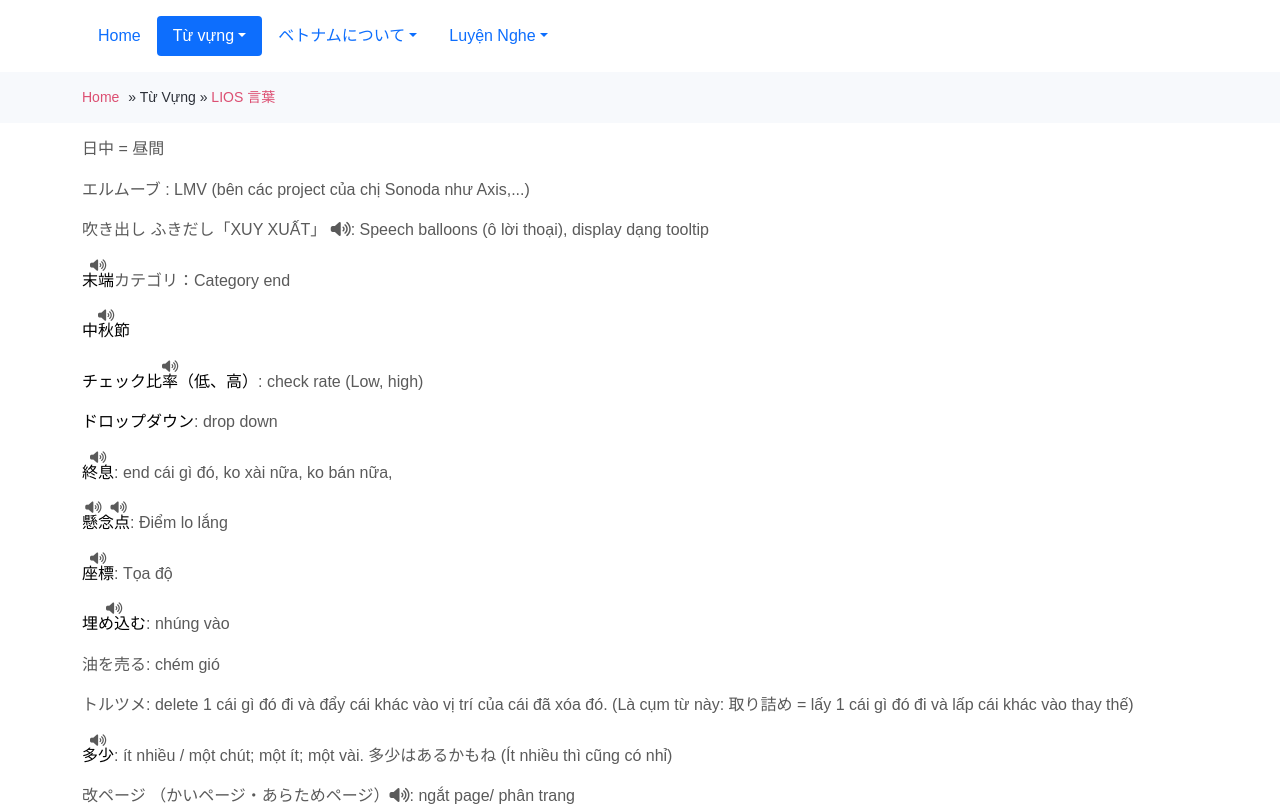
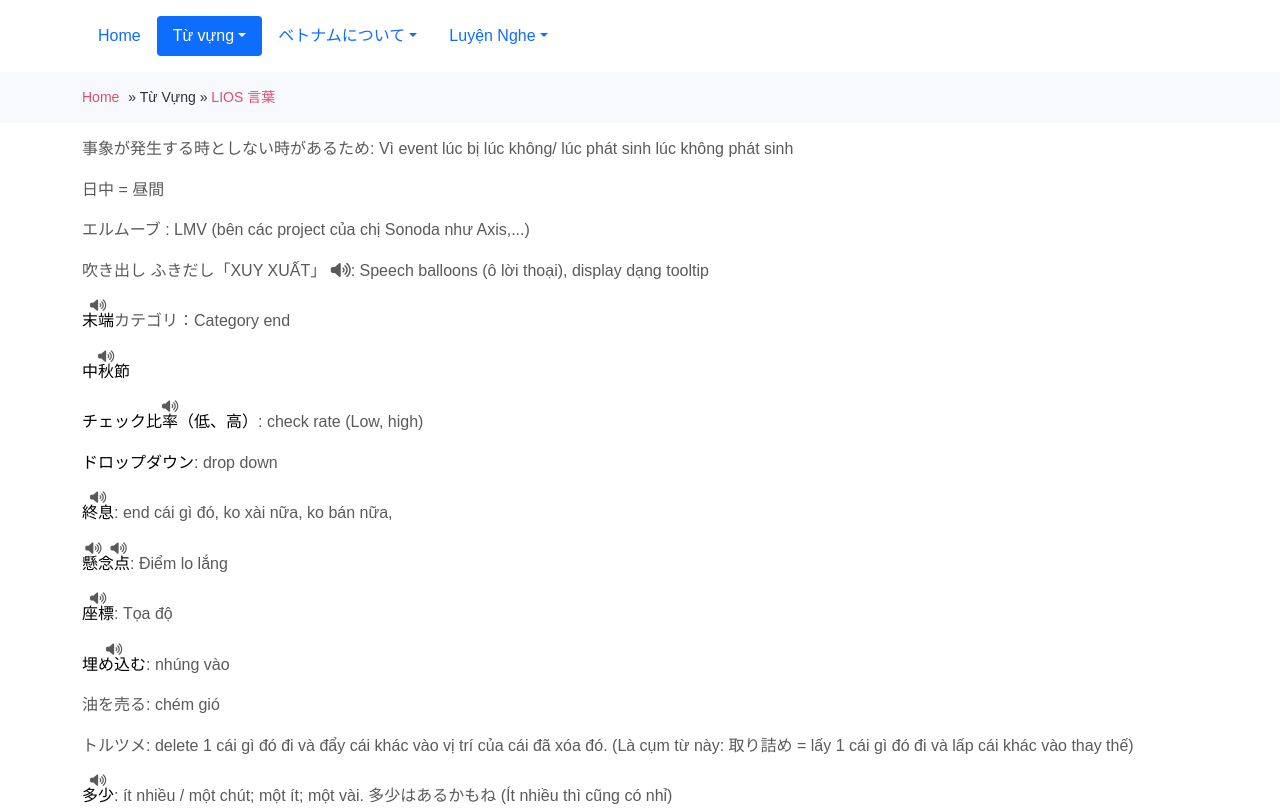
Before and after one commit to ntlthu/akichan-nihongo, a plain HTML site: page TuVung/LIOSgoi/liosKotoba.html in a window 1280 px wide. Shown: the top 812 px of the page. Drawn offline with nearby package versions, Linux system fonts and the light colour scheme.

Commit message:
push tu moi

```diff
--- a/TuVung/LIOSgoi/liosKotoba.html
+++ b/TuVung/LIOSgoi/liosKotoba.html
@@ -135,6 +135,10 @@
     <!-- Content -->
     <div class="FAQs__QA container mt-2" id="faq">
       <div class="faq-page">
+        <p>
+          事象が発生する時としない時があるため: Vì event lúc bị lúc không/ lúc
+          phát sinh lúc không phát sinh
+        </p>
         <p>日中 = 昼間</p>
         <p>エルムーブ : LMV (bên các project của chị Sonoda như Axis,...)</p>
         <p>
```
